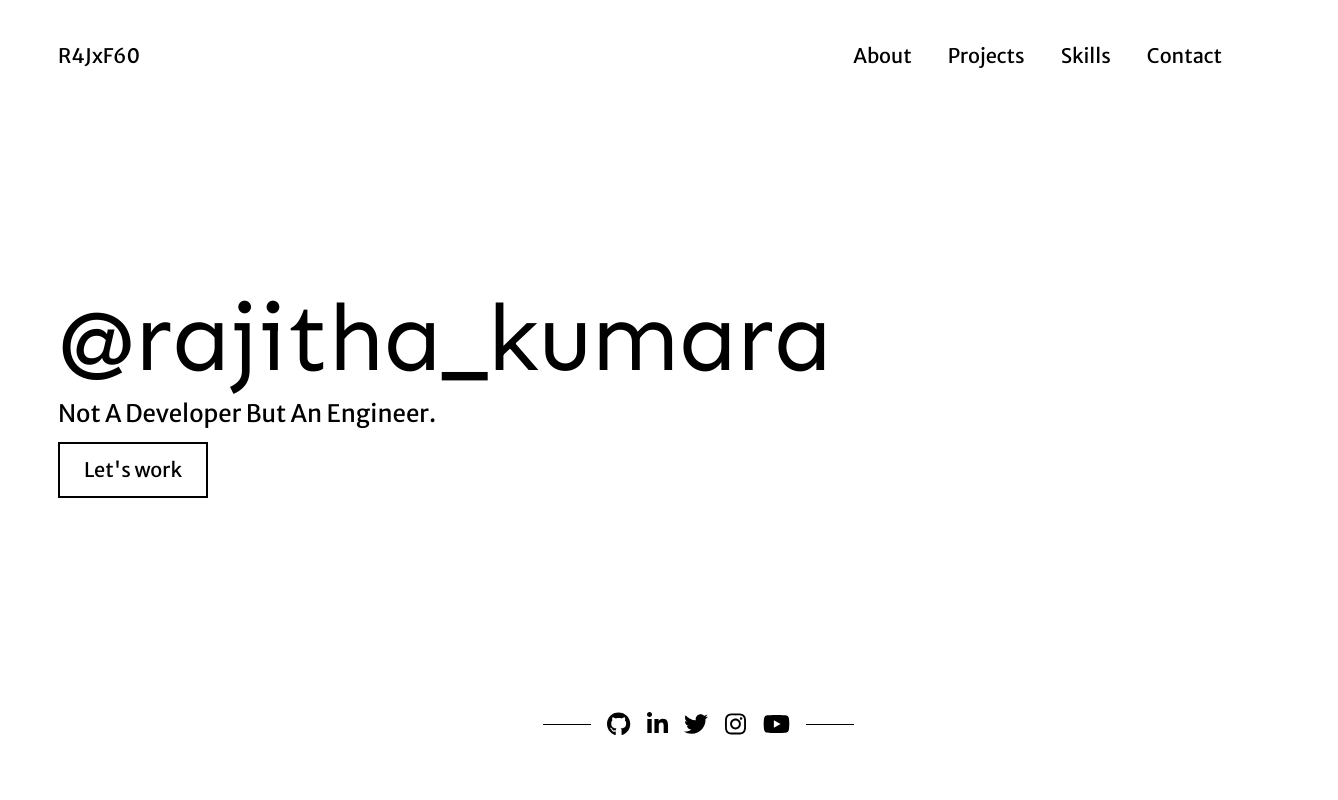
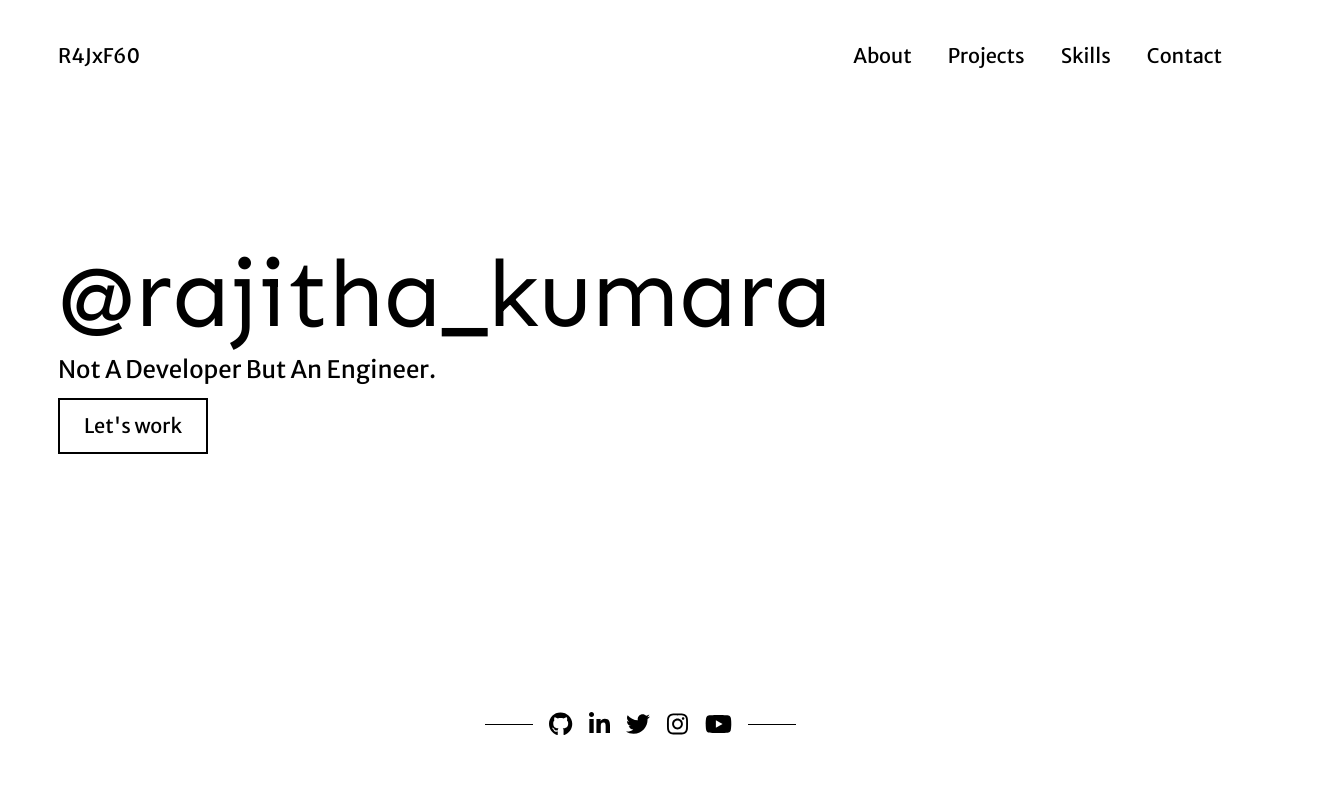
Before and after one commit to R4JxF60/Minimalio, a Next.js app: page / in a window 1280 px wide. Shown: the top 800 px of the page, 1338 px wide, since content can reach past the window. Built offline with nearby package versions, Linux system fonts and the light colour scheme.

Commit message:
fix: margin issue

```diff
--- a/components/SocialLinks.js
+++ b/components/SocialLinks.js
@@ -1,6 +1,6 @@
 function SocialLinks(props) {
     return (
-        <div className="flex items-center justify-center absolute w-full bottom-16">
+        <div className="flex items-center justify-center w-full md:mb-16 sm:mb-9 mb-8">
             <div className="sm:block hidden w-12 h-[1px] bg-black mr-4"></div>
             <div className="flex items-center">
                 <object data="/images/icons/github-brands.svg"></object>
```
